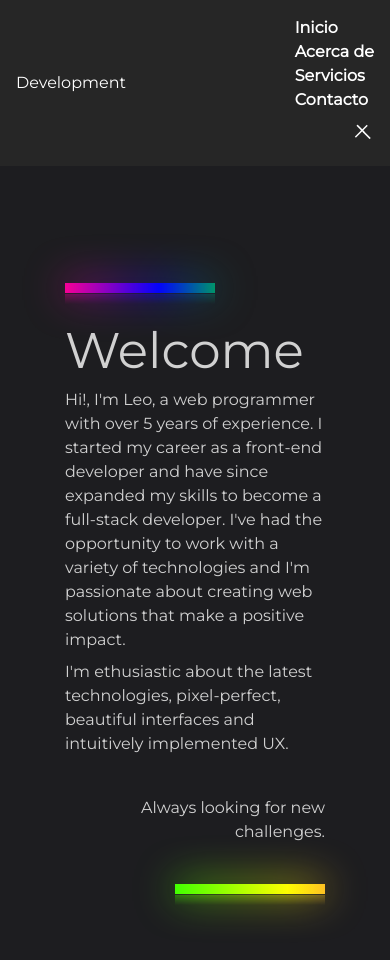
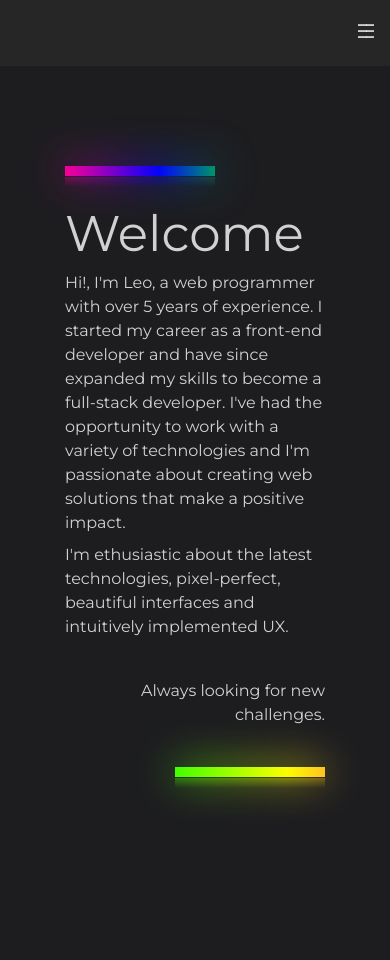
Before and after one commit to leo3852/appLeo, an Angular app: page / in a window 390 px wide. Shown: the top 960 px of the page. After the commit the page ends 844 px from the top, so only its background shows below. Built offline with nearby package versions, Linux system fonts and the light colour scheme.

Commit message:
version 1, fixes mobile

```diff
--- a/src/app/components/home/home.component.html
+++ b/src/app/components/home/home.component.html
@@ -1,4 +1,4 @@
-<div class="flex flex-col justify-center items-center h-screen">
+<div class="flex flex-col justify-center items-center lg:h-screen">
     <div class="w-4/6">
         <div class="mb-5 loader"></div>
         <h1>Welcome</h1>
--- a/src/app/components/menu/menu.component.html
+++ b/src/app/components/menu/menu.component.html
@@ -1,18 +1,18 @@
-<nav class="lg:hidden bg-neutral-800 text-white p-4 transition-all duration-700 ease-in-out" [class.ocultaMenuFondo]="isOpen">
+<nav class="lg:hidden bg-neutral-800 text-white p-4 transition-all duration-700 ease-in-out" [class.ocultaMenuFondo]="!isOpen">
   <div class="container mx-auto">
     <div class="flex justify-between items-center">
       <h2>Development</h2>
-      <div>
-        <ul class="lg:hidden transition-transform duration-700 ease-in-out font-bold" [class.apareceMenu]="isOpen" >
+      <div class="overflow-hidden">
+        <ul class="lg:hidden transition-transform duration-700 ease-in-out font-bold" [class.apareceMenu]="!isOpen" >
           <li><a href="#" class="hover:text-gray-300">Inicio</a></li>
           <li><a href="#" class="hover:text-gray-300">Acerca de</a></li>
           <li><a href="#" class="hover:text-gray-300">Servicios</a></li>
           <li><a href="#" class="hover:text-gray-300">Contacto</a></li>
         </ul>
         <button class="float-right lg:hidden text-white mb-5 hover:text-yellow-400 focus:outline-none" (click)="toggleMenu()">
-          <p class="transition-all duration-300 leading-none h-1.5 font-bold" [class.apareceX1]="!isOpen">__</p>
-          <p class="transition-all duration-300 leading-none h-1.5 font-bold" [class.opacity-0]="!isOpen">__</p>
-          <p class="transition-all duration-300 leading-none h-1.5 font-bold" [class.apareceX2]="!isOpen">__</p>
+          <p class="transition-all duration-300 leading-none h-1.5 font-bold" [class.apareceX1]="isOpen">__</p>
+          <p class="transition-all duration-300 leading-none h-1.5 font-bold" [class.opacity-0]="isOpen">__</p>
+          <p class="transition-all duration-300 leading-none h-1.5 font-bold" [class.apareceX2]="isOpen">__</p>
         </button>
       </div>
     </div>
```
Also changed, not shown: 5 other files (tests, documents, lock files or other folders).
